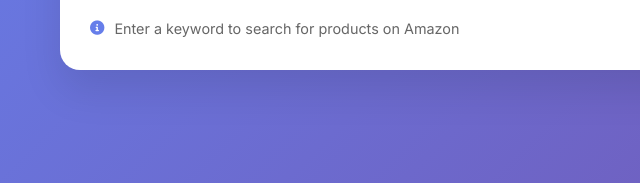
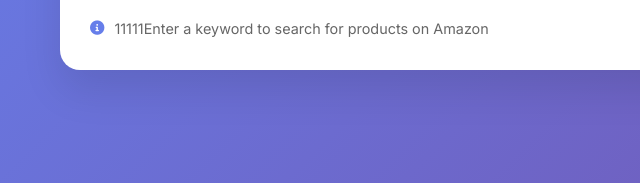
Before and after one commit to jairsrib/Amazon-Scraper, a website built with Vite: page index.html in a window 1280 px wide. Shown: the part 314-497 px from the top of the page, 0-640 px from the left. Built offline with nearby package versions, Linux system fonts and the light colour scheme.

Commit message:
Update index.html

```diff
--- a/index.html
+++ b/index.html
@@ -38,7 +38,7 @@
                 </div>
                 <div class="search-info">
                     <i class="fas fa-info-circle"></i>
-                    <span>Enter a keyword to search for products on Amazon</span>
+                    <span>11111Enter a keyword to search for products on Amazon</span>
                 </div>
             </div>
         </section>
```
